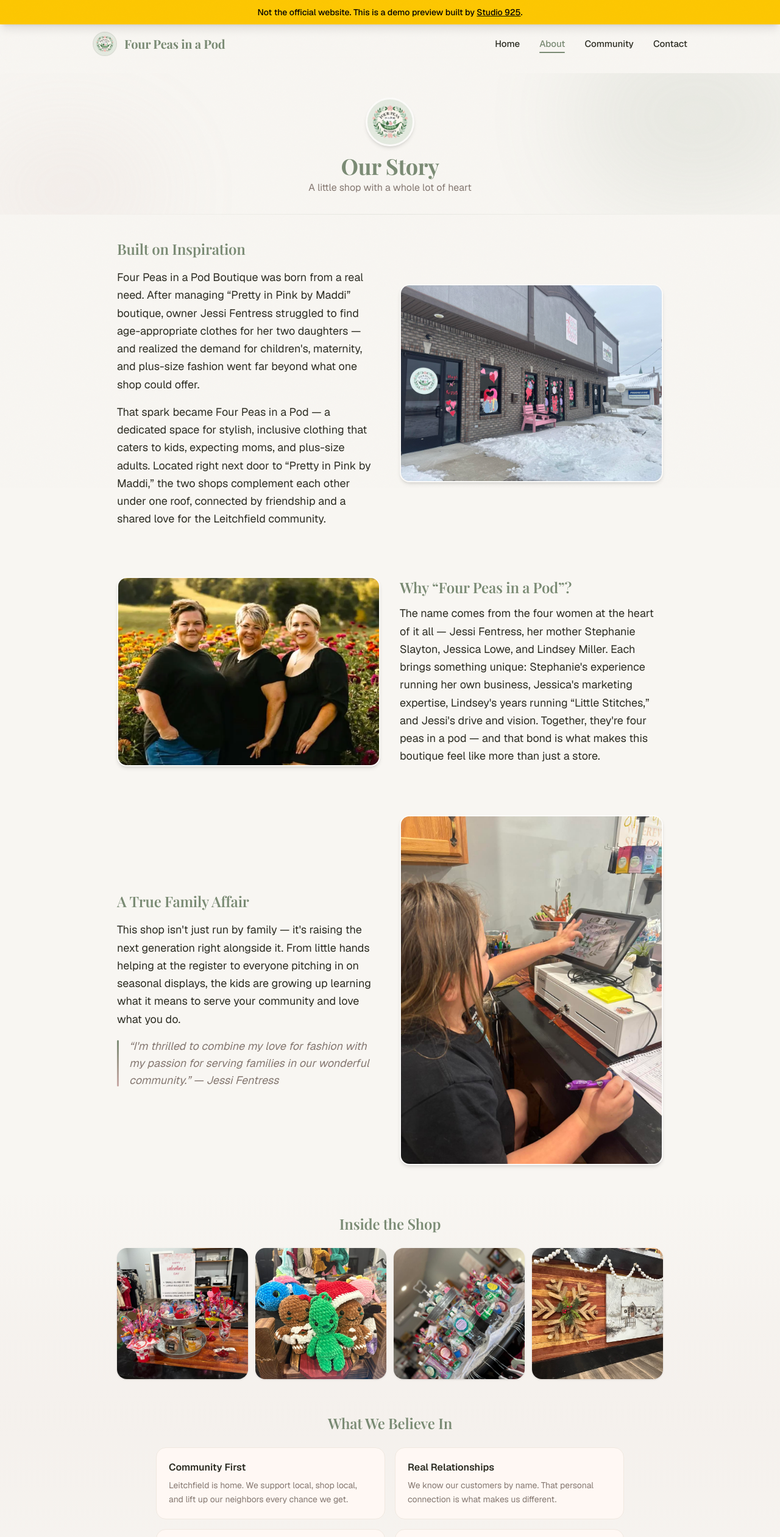
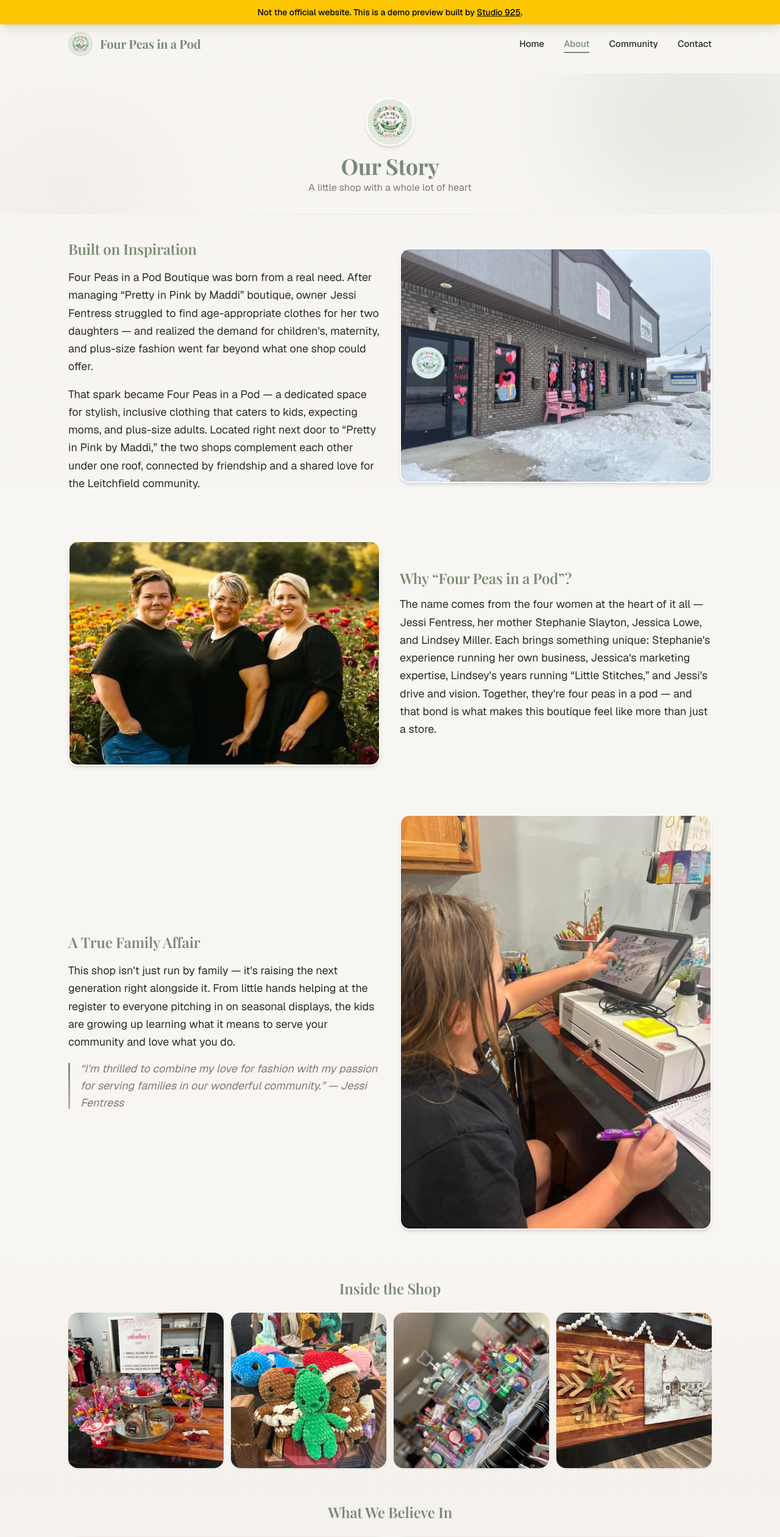
Before and after one commit to 925adhd/fourpeasinapodboutique, a Next.js app: page /about in a window 1280 px wide. Shown: the top 2521 px of the page at 61% size. Built offline with nearby package versions, Linux system fonts and the light colour scheme.

Commit message:
Use max-w-6xl (1152px) with responsive padding px-5 sm:px-8 lg:px-12
Co-Authored-By: Claude Opus 4.6 (1M context) <noreply@anthropic.com>

```diff
--- a/src/app/about/page.tsx
+++ b/src/app/about/page.tsx
@@ -52,7 +52,7 @@ export default function AboutPage() {
 
       {/* Origin Story */}
       <SectionWrapper className="!py-8 md:!py-10">
-        <div className="flex flex-col md:flex-row gap-6 md:gap-8 items-center max-w-4xl mx-auto">
+        <div className="flex flex-col md:flex-row gap-6 md:gap-8 items-center">
           <div className="flex-1 space-y-4">
             <h2 className="text-2xl font-semibold text-[#7A8B74] heading-serif">
               Built on Inspiration
@@ -90,7 +90,7 @@ export default function AboutPage() {
 
       {/* The Founders */}
       <SectionWrapper className="!py-8 md:!py-10">
-        <div className="max-w-4xl mx-auto flex flex-col md:flex-row-reverse gap-6 md:gap-8 items-center">
+        <div className="flex flex-col md:flex-row-reverse gap-6 md:gap-8 items-center">
           <div className="flex-1 space-y-3 text-center md:text-left">
             <h2 className="text-2xl font-semibold text-[#7A8B74] heading-serif">
               Why &ldquo;Four Peas in a Pod&rdquo;?
@@ -122,7 +122,7 @@ export default function AboutPage() {
 
       {/* Shop Life */}
       <SectionWrapper className="!py-8 md:!py-10">
-        <div className="flex flex-col md:flex-row gap-6 md:gap-8 items-center max-w-4xl mx-auto">
+        <div className="flex flex-col md:flex-row gap-6 md:gap-8 items-center">
           <div className="flex-1 space-y-4">
             <h2 className="text-2xl font-semibold text-[#7A8B74] heading-serif">
               A True Family Affair
@@ -160,7 +160,7 @@ export default function AboutPage() {
           <h2 className="text-2xl font-semibold text-[#7A8B74] heading-serif text-center mb-6">
             Inside the Shop
           </h2>
-          <div className="grid grid-cols-2 md:grid-cols-4 gap-3 max-w-4xl mx-auto mb-10 md:mb-14">
+          <div className="grid grid-cols-2 md:grid-cols-4 gap-3 mb-10 md:mb-14">
             {[
               { src: "/images/valentines-day-gifts-display.jpg", alt: "Valentine's Day gifts and seasonal displays" },
               { src: "/images/handmade-crochet-plushies.jpg", alt: "Handmade crochet plushie animals" },
@@ -182,7 +182,7 @@ export default function AboutPage() {
           <h2 className="text-2xl font-semibold text-[#7A8B74] heading-serif text-center mb-6">
             What We Believe In
           </h2>
-          <div className="grid grid-cols-1 md:grid-cols-2 gap-4 max-w-3xl mx-auto">
+          <div className="grid grid-cols-1 md:grid-cols-2 gap-4">
             {[
               { title: "Community First", text: "Leitchfield is home. We support local, shop local, and lift up our neighbors every chance we get." },
               { title: "Real Relationships", text: "We know our customers by name. That personal connection is what makes us different." },
@@ -199,7 +199,7 @@ export default function AboutPage() {
       </div>
 
       {/* CTA */}
-      <section className="cta-gradient relative overflow-hidden rounded-3xl max-w-5xl mx-auto mb-8 px-6 py-10 md:py-12 text-center">
+      <section className="cta-gradient relative overflow-hidden rounded-3xl max-w-6xl mx-auto mb-8 px-5 sm:px-8 lg:px-12 py-10 md:py-12 text-center">
         <h2 className="text-2xl md:text-3xl font-bold text-white mb-3 heading-serif relative z-10">
           Come See Us
         </h2>
--- a/src/app/community/page.tsx
+++ b/src/app/community/page.tsx
@@ -181,7 +181,7 @@ export default function CommunityPage() {
       </SectionWrapper>
 
       {/* Social CTA */}
-      <section className="bg-[#9E7E7B] rounded-3xl max-w-5xl mx-auto my-10 px-6 py-16 text-center">
+      <section className="bg-[#9E7E7B] rounded-3xl max-w-6xl mx-auto my-10 px-5 sm:px-8 lg:px-12 py-16 text-center">
         <h2 className="text-2xl md:text-3xl font-bold text-white mb-4 heading-serif">
           Follow the Fun
         </h2>
--- a/src/app/page.tsx
+++ b/src/app/page.tsx
@@ -276,7 +276,7 @@ export default function Home() {
       </div>
 
       {/* ───── STOREFRONT ───── */}
-      <div id="visit" className="max-w-5xl md:max-w-3xl mx-auto px-4">
+      <div id="visit" className="max-w-6xl md:max-w-3xl mx-auto px-5 sm:px-8 lg:px-12">
         <div className="rounded-3xl overflow-hidden shadow-sm border border-[#f0e8e0]">
           <Image
             src="/images/storefront-valentines-snow.jpg"
@@ -337,7 +337,7 @@ export default function Home() {
       </SectionWrapper>
 
       {/* ───── FINAL CTA ───── */}
-      <section className="cta-gradient relative overflow-hidden rounded-3xl max-w-5xl mx-auto my-10 px-6 py-10 md:py-14 text-center">
+      <section className="cta-gradient relative overflow-hidden rounded-3xl max-w-6xl mx-auto my-10 px-5 sm:px-8 lg:px-12 py-10 md:py-14 text-center">
         <div
           className="blob-bg bg-white w-[400px] h-[300px] top-[-100px] right-[-100px]"
           style={{ position: "absolute", opacity: 0.08 }}
--- a/src/components/Footer.tsx
+++ b/src/components/Footer.tsx
@@ -6,7 +6,7 @@ const FACEBOOK_URL = "https://www.facebook.com/profile.php?id=61579927267125";
 export default function Footer() {
   return (
     <footer className="w-full bg-[#7A8B74] text-white mt-16 rounded-t-3xl footer-premium">
-      <div className="max-w-5xl mx-auto px-6 py-8 md:py-12">
+      <div className="max-w-6xl mx-auto px-5 sm:px-8 lg:px-12 py-8 md:py-12">
         {/* Top row: Brand + Links/Hours/Address all in one tight grid */}
         <div className="flex flex-col md:flex-row md:items-start gap-6 md:gap-10">
           {/* Brand */}
--- a/src/components/Navbar.tsx
+++ b/src/components/Navbar.tsx
@@ -65,7 +65,7 @@ export default function Navbar() {
           borderBottomRightRadius: "1.5rem",
         }}
       >
-        <div className="max-w-5xl mx-auto flex items-center justify-between py-3 px-6">
+        <div className="max-w-6xl mx-auto flex items-center justify-between py-3 px-5 sm:px-8 lg:px-12">
           <Link href="/" onClick={() => { window.scrollTo({ top: 0, behavior: "smooth" }); history.replaceState(null, "", "/"); }} className="flex items-center gap-3 group">
             <div className="w-10 h-10 rounded-full overflow-hidden border-2 border-[#7A8B74]/20 group-hover:border-[#7A8B74]/50 transition-all duration-300 group-hover:shadow-md">
               <Image
--- a/src/components/PreviewBanner.tsx
+++ b/src/components/PreviewBanner.tsx
@@ -51,7 +51,7 @@ export default function PreviewBanner() {
 
   return (
     <div ref={bannerRef} className="fixed top-0 inset-x-0 z-50 bg-yellow-400 text-black text-center text-sm font-medium shadow-lg">
-      <div className="max-w-5xl mx-auto px-4 py-2.5 flex items-center justify-center gap-3 flex-wrap">
+      <div className="max-w-6xl mx-auto px-5 sm:px-8 lg:px-12 py-2.5 flex items-center justify-center gap-3 flex-wrap">
         <p>
           Not the official website. This is a demo preview built by{" "}
           <a href="https://studio925.design" target="_blank" rel="noopener noreferrer" className="underline hover:text-black/70">
--- a/src/components/SectionWrapper.tsx
+++ b/src/components/SectionWrapper.tsx
@@ -33,7 +33,7 @@ export default function SectionWrapper({
     <section
       ref={ref}
       id={id}
-      className={`max-w-5xl mx-auto px-4 py-14 md:py-20 fade-in ${visible ? "visible" : ""} ${className}`}
+      className={`max-w-6xl mx-auto px-5 sm:px-8 lg:px-12 py-14 md:py-20 fade-in ${visible ? "visible" : ""} ${className}`}
     >
       {children}
     </section>
```
